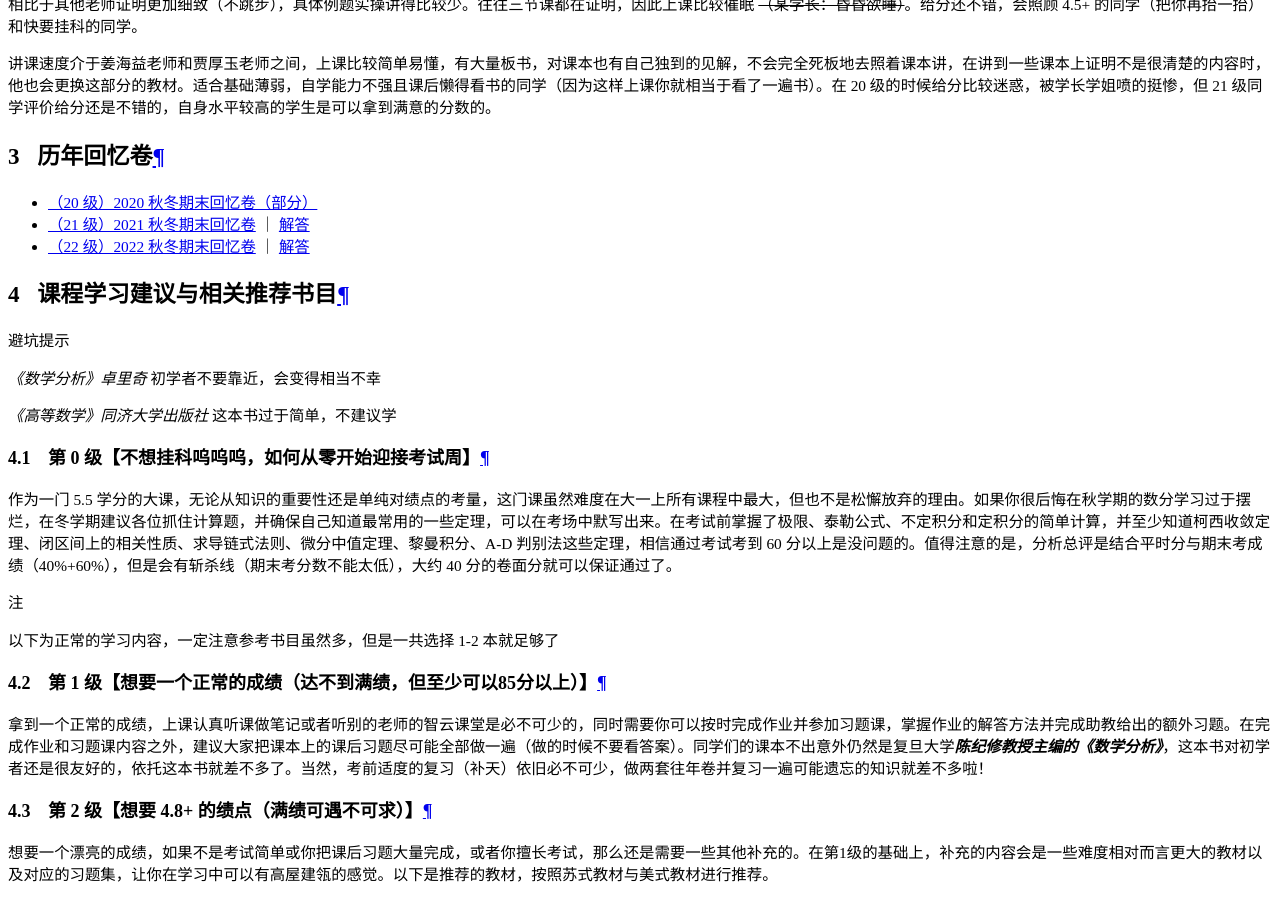
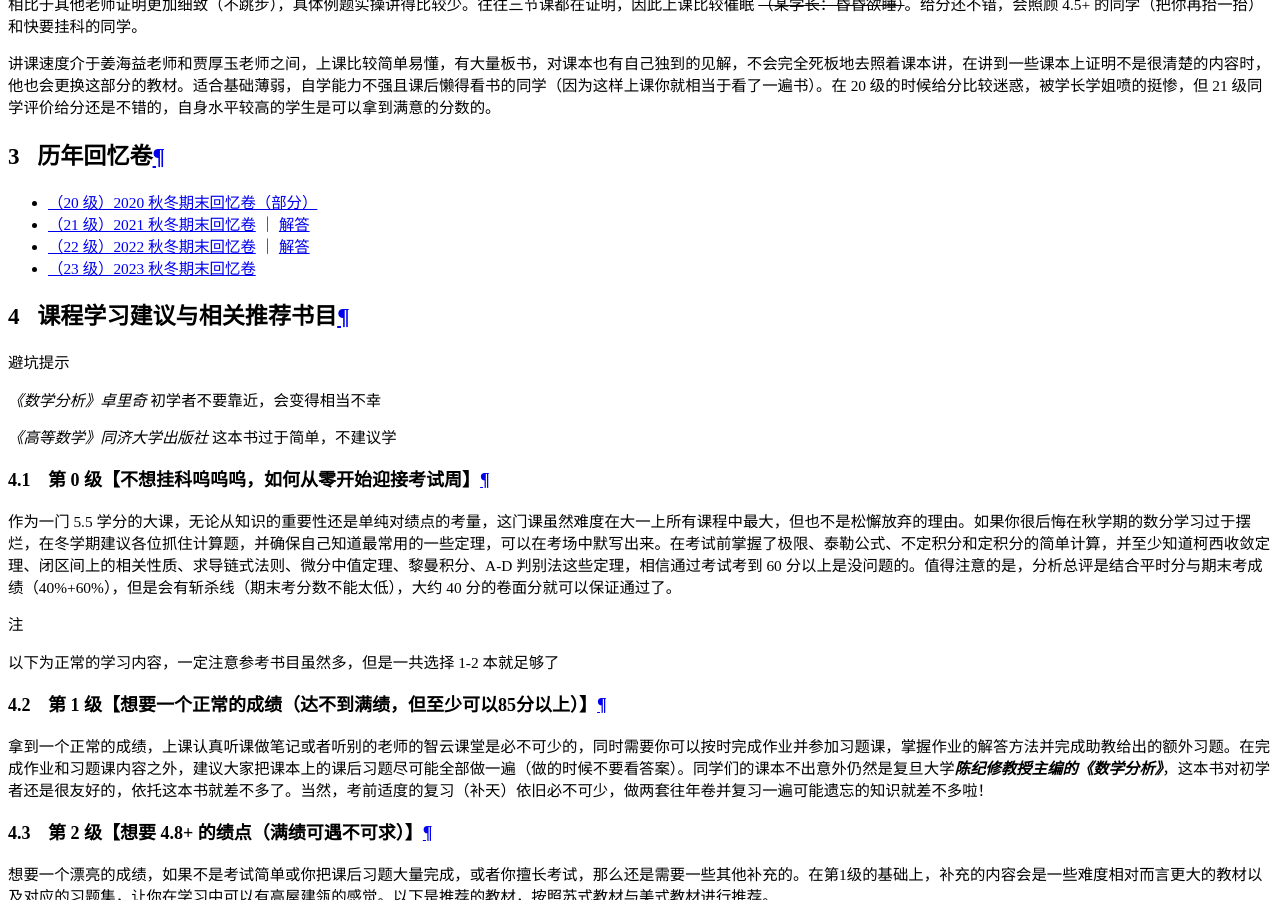
Before and after one commit to ZJU-Turing/TuringCourses, an MkDocs documentation site: the page built from docs/math_phys/math_analysis1/index.md, in a window 1280 px wide and 900 px high, scrolled down 18690 px. Built offline with MkDocs 1.6.1 and Material for MkDocs 9.7.7, drawn with Linux system fonts in a browser that asks for light colours; comment, search, counter and statistics services are not loaded.

Commit message:
docs: 添加数学分析（甲）I（H）2023秋冬期末回忆卷

```diff
--- a/docs/math_phys/math_analysis1/index.md
+++ b/docs/math_phys/math_analysis1/index.md
@@ -26,6 +26,7 @@
 - [（20 级）2020 秋冬期末回忆卷（部分）](%E6%95%B0%E5%AD%A6%E5%88%86%E6%9E%90%EF%BC%88%E7%94%B2%EF%BC%89I%EF%BC%88H%EF%BC%892020%E7%A7%8B%E5%86%AC%E6%9C%9F%E6%9C%AB%E9%83%A8%E5%88%86%E5%9B%9E%E5%BF%86%E5%8D%B7.pdf)
 - [（21 级）2021 秋冬期末回忆卷](%E6%95%B0%E5%AD%A6%E5%88%86%E6%9E%90%EF%BC%88%E7%94%B2%EF%BC%89I%EF%BC%88H%EF%BC%892021%E7%A7%8B%E5%86%AC%E6%9C%9F%E6%9C%AB%E5%9B%9E%E5%BF%86%E5%8D%B7.pdf) ｜ [解答](%E6%95%B0%E5%AD%A6%E5%88%86%E6%9E%90%EF%BC%88%E7%94%B2%EF%BC%89I%EF%BC%88H%EF%BC%892021%E7%A7%8B%E5%86%AC%E6%9C%9F%E6%9C%AB%E5%9B%9E%E5%BF%86%E5%8D%B7%E8%A7%A3%E7%AD%94.pdf)
 - [（22 级）2022 秋冬期末回忆卷](%E6%95%B0%E5%AD%A6%E5%88%86%E6%9E%90%EF%BC%88%E7%94%B2%EF%BC%89I%EF%BC%88H%EF%BC%892022%E7%A7%8B%E5%86%AC%E6%9C%9F%E6%9C%AB%E5%9B%9E%E5%BF%86%E5%8D%B7.pdf) ｜ [解答](数学分析（甲）I（H）2022秋冬期末回忆卷解答.pdf)
+- [（23 级）2023 秋冬期末回忆卷](%E6%95%B0%E5%AD%A6%E5%88%86%E6%9E%90%EF%BC%88%E7%94%B2%EF%BC%89I%EF%BC%88H%EF%BC%892023%E7%A7%8B%E5%86%AC%E6%9C%9F%E6%9C%AB%E5%9B%9E%E5%BF%86%E5%8D%B7.pdf)
 
 ## 课程学习建议与相关推荐书目
 
```
Also changed, not shown: 2 other files.
